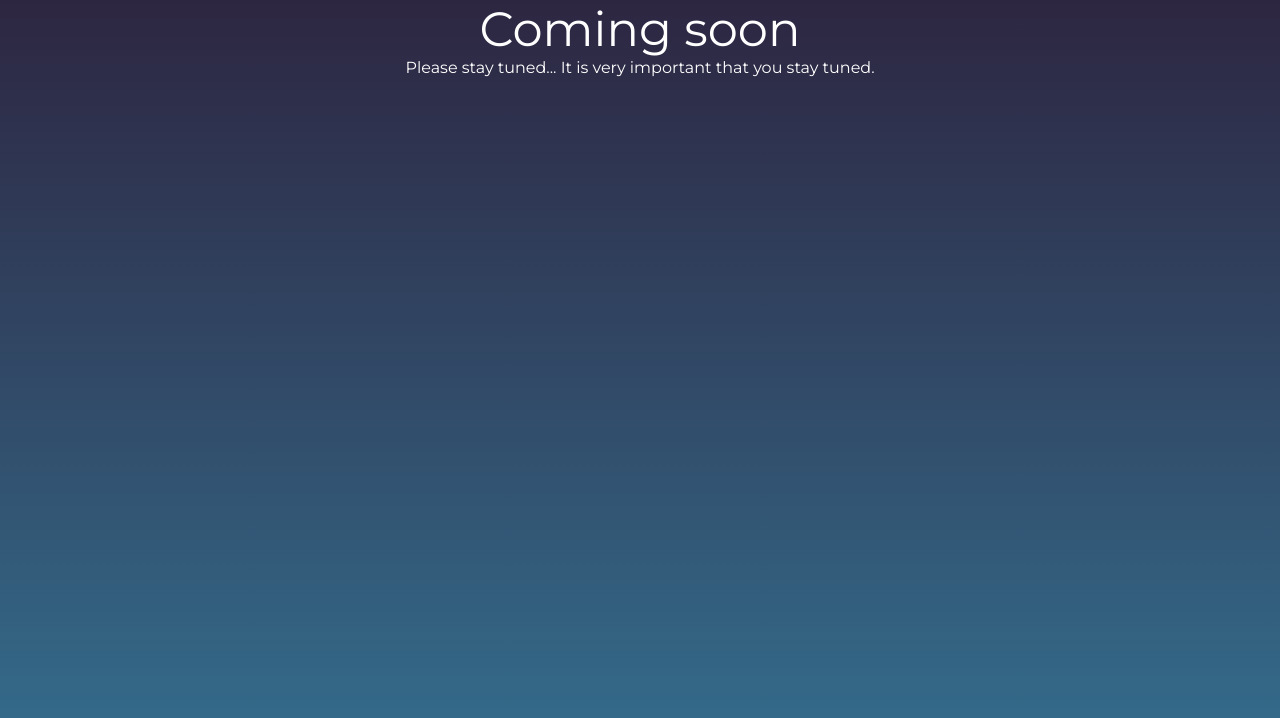
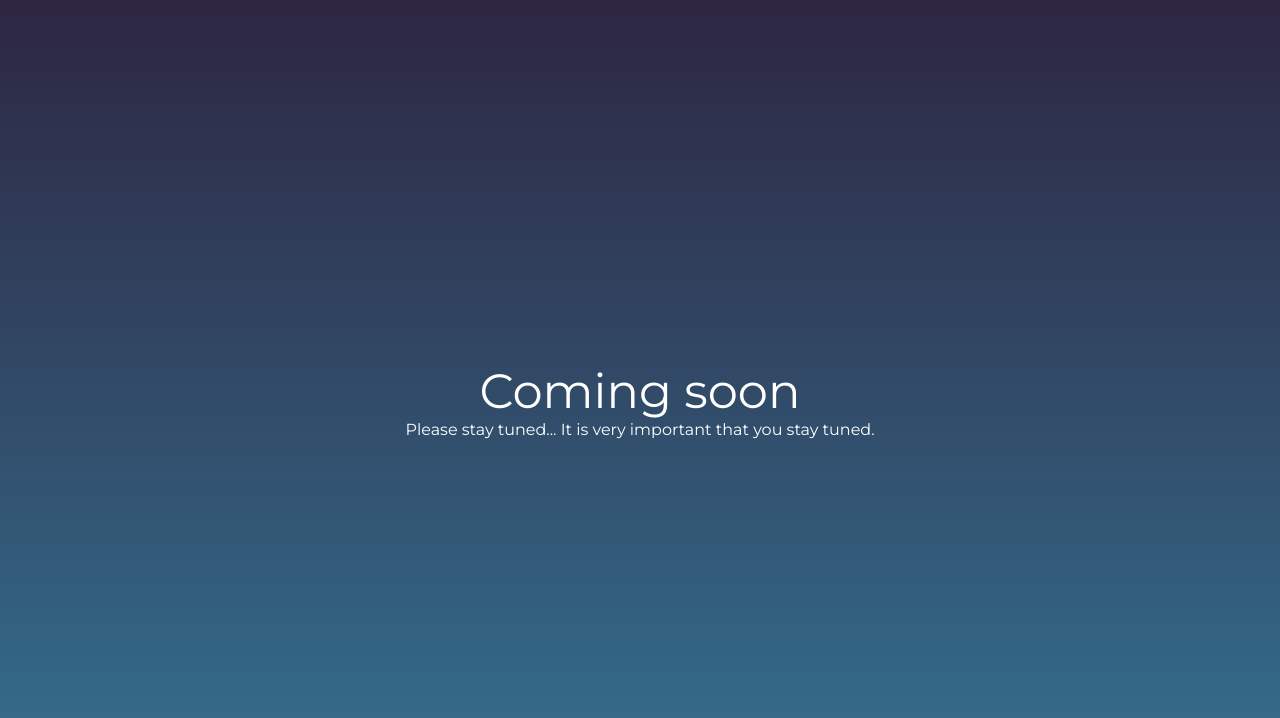
Before and after one commit to bur01/Website, a plain HTML site: page index.html in a window 1280 px wide. Drawn offline with Linux system fonts and the light colour scheme.

Commit message:
Update style.css

```diff
--- a/css/style.css
+++ b/css/style.css
@@ -9,7 +9,7 @@ html, body {
 }
 .main-heading-box {
   font-family: 'Montserrat', sans-serif;
-  max-height: 200px;
+  height: 100%;
   display: -webkit-box;
   display: -moz-box;
   display: -ms-flexbox;
```
